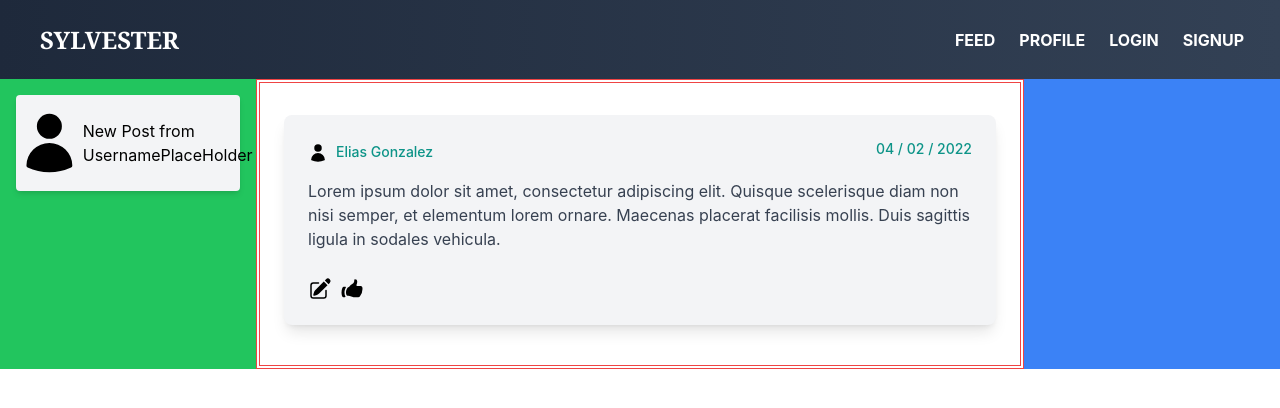
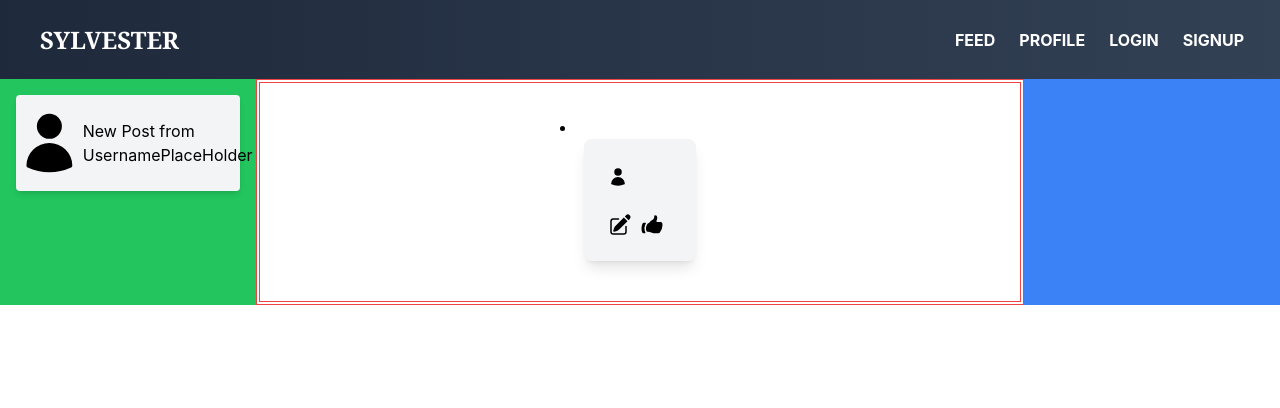
Before and after one commit to Michael-Robertson2/PrimaryKeys-P2-Frontend, a React (Create React App) app in the folder my-app/: page /feed in a window 1280 px wide. Shown: the top 408 px of the page. Built offline with nearby package versions, Linux system fonts and the light colour scheme.

Commit message:
Change Post componenent to take in a PostContent argument for preparation for pulling data from backend

```diff
--- a/my-app/src/components/Post.tsx
+++ b/my-app/src/components/Post.tsx
@@ -3,28 +3,27 @@ import { PencilSquareIcon } from '@heroicons/react/24/solid'
 import { HandThumbUpIcon } from '@heroicons/react/24/solid'
 import { UserIcon } from '@heroicons/react/24/solid'
 
-function Post() {
+import PostContent from "../models/PostContent";
+
+function Post(post: PostContent) {
     return (
-        <ol className="pt-8">
-            {/* if u need to make a list of posts, create inside OL (ordered list), each post is an INDIVIDUAL li (list item) */}
-            <li>
+        <li className="pt-8">
             <div className="md:flex flex-start">
                 <div className="block p-6 rounded-lg shadow-lg bg-gray-100  ml-6 mr-6 mb-10">
                     <div className="flex justify-between mb-4">
                         <div>
                             <UserIcon className="inline-block h-5 pr-2"/>
-                                <a href="#!" className="inline-block font-medium text-teal-600 hover:text-teal-900 focus:text-slate-400 duration-300 transition ease-in-out text-sm">Elias Gonzalez</a>
+                            <a href="#!" className="inline-block font-medium text-teal-600 hover:text-teal-900 focus:text-slate-400 duration-300 transition ease-in-out text-sm"> { post.name } </a>
                         </div>
 
-                            <a href="#!" className="font-medium text-teal-600 hover:text-teal-900 focus:text-slate-400 duration-300 transition ease-in-out text-sm">04 / 02 / 2022</a>
+                        <a href="#!" className="font-medium text-teal-600 hover:text-teal-900 focus:text-slate-400 duration-300 transition ease-in-out text-sm"> { post.date } </a>
                     </div>
-                        <p className="text-gray-700 mb-6">Lorem ipsum dolor sit amet, consectetur adipiscing elit. Quisque scelerisque diam non nisi semper, et elementum lorem ornare. Maecenas placerat facilisis mollis. Duis sagittis ligula in sodales vehicula.</p>
+                    <p className="text-gray-700 mb-6"> {post.message} </p>
                     <PencilSquareIcon className="inline-block h-6 pr-2 hover:opacity-40 transition duration-150 ease-in-out" />
                     <HandThumbUpIcon className="inline-block h-6 pr-2 hover:opacity-40 transition duration-150 ease-in-out" />
                 </div>
             </div>
         </li>
-        </ol>
     )
 }
 
```
Lines whose indentation alone changed are shown as unchanged.
